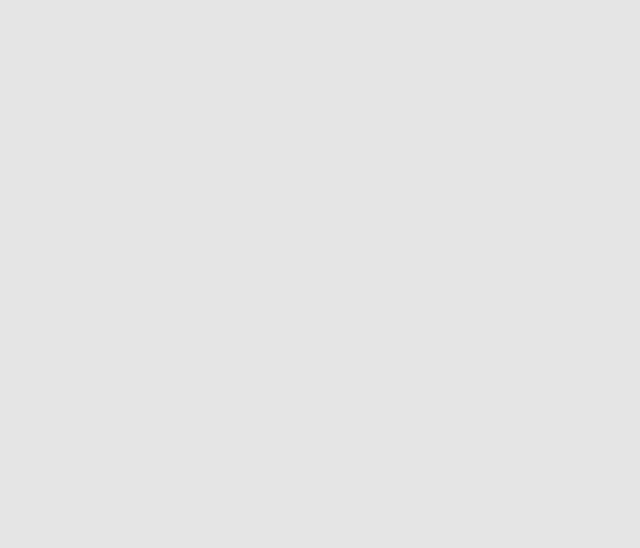
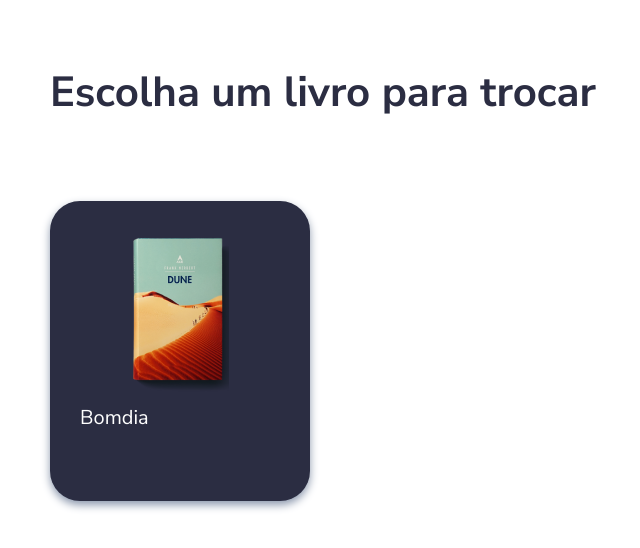
Before and after one commit to anabalves/fatec-zona-leste, an Angular app in the folder frontend/: page /trocar in a window 1280 px wide. Before the commit this address led to /. Shown: the top 548 px of the page, without its empty margins (78-718 px from the left). Built offline with nearby package versions, Linux system fonts and the light colour scheme; no server answers.

Commit message:
tela de trocar livro

```diff
--- a/frontend/src/app/app-routing.module.ts
+++ b/frontend/src/app/app-routing.module.ts
@@ -8,6 +8,7 @@ import { ConsultarLivroComponent } from './components/consultar-livro/consultar-
 import { ReservarComponent } from './components/reservar/reservar.component';
 import { SucessoComponent } from './components/sucesso/sucesso.component';
 import { RegisterLivroComponent } from './components/register-livro/register-livro.component';
+import { TrocarLivroComponent } from './components/trocar-livro/trocar-livro.component';
 
 const routes: Routes = [
   { path: '', pathMatch: 'full', redirectTo: 'landing' },
@@ -18,7 +19,8 @@ const routes: Routes = [
   { path: 'landing', component: LandingComponent },
   { path: 'consultar/:id', component: ConsultarLivroComponent },
   { path: 'reservar/:id', component: ReservarComponent },
-  { path: 'sucesso', component: SucessoComponent }
+  { path: 'sucesso', component: SucessoComponent },
+  { path: 'trocar', component: TrocarLivroComponent }
 ];
 
 @NgModule({
--- a/frontend/src/app/app.module.ts
+++ b/frontend/src/app/app.module.ts
@@ -18,6 +18,7 @@ import { ReservarComponent } from './components/reservar/reservar.component';
 import { SucessoComponent } from './components/sucesso/sucesso.component';
 import { RegisterLivroComponent } from './components/register-livro/register-livro.component';
 import { TokenInterceptor } from './token.interceptor';
+import { TrocarLivroComponent } from './components/trocar-livro/trocar-livro.component';
 
 @NgModule({
   declarations: [
@@ -31,7 +32,7 @@ import { TokenInterceptor } from './token.interceptor';
     ReservarComponent,
     SucessoComponent,
     RegisterLivroComponent,
-
+    TrocarLivroComponent,
   ],
   imports: [
     BrowserModule,
--- a/frontend/src/app/components/home/home.component.html
+++ b/frontend/src/app/components/home/home.component.html
@@ -7,8 +7,7 @@
     <meta name="viewport" content="width=device-width, initial-scale=1.0">
     <link rel="preconnect" href="https://fonts.googleapis.com">
     <link rel="preconnect" href="https://fonts.gstatic.com" crossorigin>
-    <link href="https://fonts.googleapis.com/css2?family=Nunito+Sans:wght@200;300;400;600;700;800&display=swap"
-        rel="stylesheet">
+    <link href="https://fonts.googleapis.com/css2?family=Nunito+Sans:wght@200;300;400;600;700;800&display=swap" rel="stylesheet">
     <title>Home</title>
 </head>
 
--- a/frontend/src/app/components/reservar/reservar.component.html
+++ b/frontend/src/app/components/reservar/reservar.component.html
@@ -17,7 +17,7 @@
                 <h3>{{autor}}</h3>
             </div>
         </div>
-        <a href="/home">Trocar...</a>
+        <a href="/trocar">Trocar...</a>
     </header>
 
     <main>
--- /dev/null
+++ b/frontend/src/app/components/trocar-livro/trocar-livro.component.css
@@ -0,0 +1,69 @@
+body {
+    background-color: white;
+    margin: 0;
+}
+
+/* header */
+
+header {
+    padding-left: 10%;
+    padding-right: 10%;
+    padding-top: 5%;
+}
+
+header > h1 {
+    font-family: 'Nunito Sans', sans-serif;
+    font-style: normal;
+    font-weight: 700;
+    font-size: 42px;
+    line-height: 57px;
+    color: #2B2D42;
+}
+
+/* main */
+
+main {
+    padding-left: 10%;
+    padding-right: 10%;
+    padding-top: 5%;
+    display: flex;
+
+}
+
+main > a {
+    text-decoration: none;
+}
+
+.div-livro {
+    display: flex;
+}
+
+.livro-box {
+    background-color: #2B2D42;
+    border-radius: 30px;
+    width: 200px;
+    height: 240px;
+    padding: 30px;
+    box-shadow: 0px 4px 8px #8D99AE;
+    margin-right: 50px;
+}
+
+.livro-box div:nth-child(1) {
+    display: flex;
+    justify-content: center;
+    margin-bottom: 10px;
+}
+
+.livro-box > div > h3 {
+    margin: 0;
+    overflow: hidden;
+    text-overflow: ellipsis;
+    white-space: nowrap;
+}
+
+.titulo-livro {
+    color: white;
+    font-family: 'Nunito Sans', sans-serif;
+    font-size: 20px;
+    font-weight: 400;
+}
--- /dev/null
+++ b/frontend/src/app/components/trocar-livro/trocar-livro.component.html
@@ -0,0 +1,32 @@
+<!DOCTYPE html>
+<html lang="en">
+<head>
+    <meta charset="UTF-8">
+    <meta http-equiv="X-UA-Compatible" content="IE=edge">
+    <meta name="viewport" content="width=device-width, initial-scale=1.0">
+    <link rel="preconnect" href="https://fonts.googleapis.com">
+    <link rel="preconnect" href="https://fonts.gstatic.com" crossorigin>
+    <link href="https://fonts.googleapis.com/css2?family=Nunito+Sans:wght@200;300;400;600;700;800&display=swap" rel="stylesheet">
+    <title>Trocar livro</title>
+</head>
+<body>
+    <header>
+        <h1>Escolha um livro para trocar</h1>
+    </header>
+
+    <main>
+        <a *ngFor="let livro of livros" [href]="'/reservar/' + livro.id">
+            <div class="div-livro">
+                <div class="livro-box">
+                    <div>
+                        <img src="../../../assets/dune.png" alt="">
+                    </div>
+                    <div>
+                        <h3 class="titulo-livro">{{livro.titulo}}</h3>
+                    </div>
+                </div>
+            </div>
+        </a>
+    </main>
+</body>
+</html>
--- /dev/null
+++ b/frontend/src/app/components/trocar-livro/trocar-livro.component.ts
@@ -0,0 +1,30 @@
+import { Component, OnInit } from '@angular/core';
+import { TaskService } from 'src/app/task.service';
+
+@Component({
+  selector: 'app-trocar-livro',
+  templateUrl: './trocar-livro.component.html',
+  styleUrls: ['./trocar-livro.component.css']
+})
+export class TrocarLivroComponent implements OnInit {
+
+  User: any = ['Super Admin', 'Author', 'Reader'];
+  livros = [
+    { id: 1, titulo: "Bomdia" }
+  ];
+
+  constructor(private taskService: TaskService) {
+
+  }
+
+  ngOnInit(): void {
+    this.getLivros();
+  }
+
+  getLivros() {
+    this.taskService.livrosPaged().subscribe((response: any) => {
+      this.livros = response.content;
+    });
+  }
+
+}
```
Also changed, not shown: 1 other file (tests, documents, lock files or other folders).
